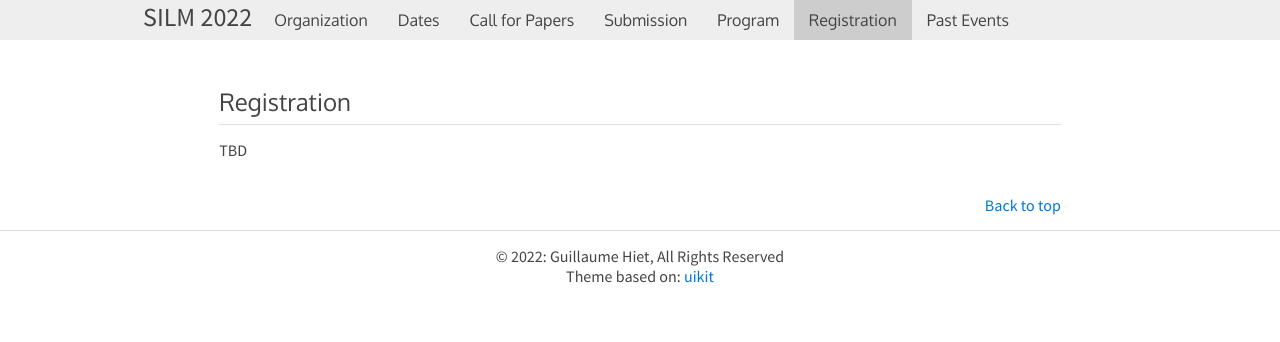
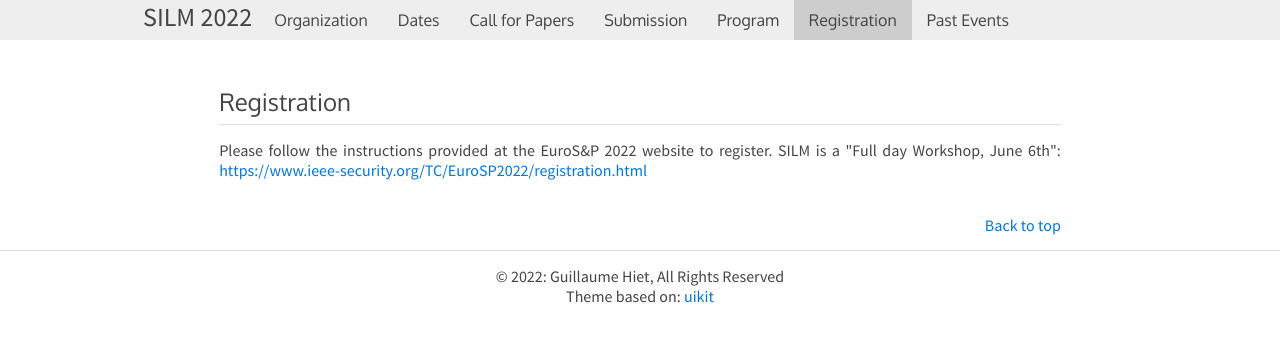
Before and after one commit to silm-workshop/silm-workshop.github.io, a Jekyll site: the page built from registration.html, in a window 1280 px wide. Shown: the top 342 px of the page. Built offline with Jekyll 4.4.1, drawn with Linux system fonts in a browser that asks for light colours.

Commit message:
dded registration information

```diff
--- a/registration.html
+++ b/registration.html
@@ -3,4 +3,6 @@ title: Registration
 layout: default
 ---
 
-<p> TBD</p>
+<p>Please follow the instructions provided at the EuroS&amp;P 2022 website
+to register. SILM is a "Full day Workshop, June 6th": <a
+href="https://www.ieee-security.org/TC/EuroSP2022/registration.html">https://www.ieee-security.org/TC/EuroSP2022/registration.html</a></p>
```
